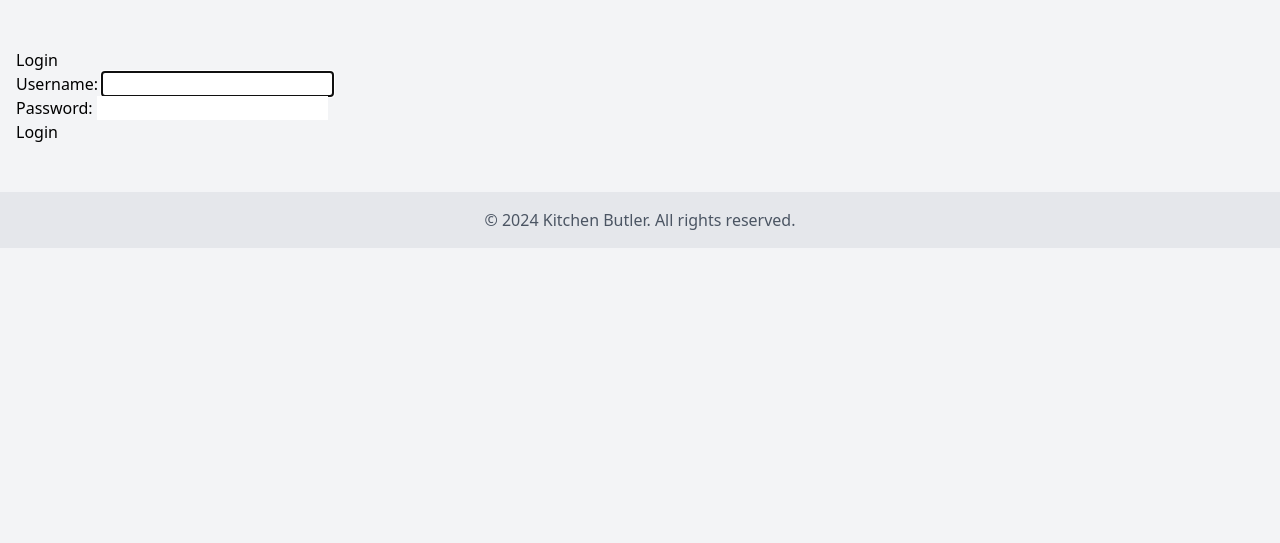
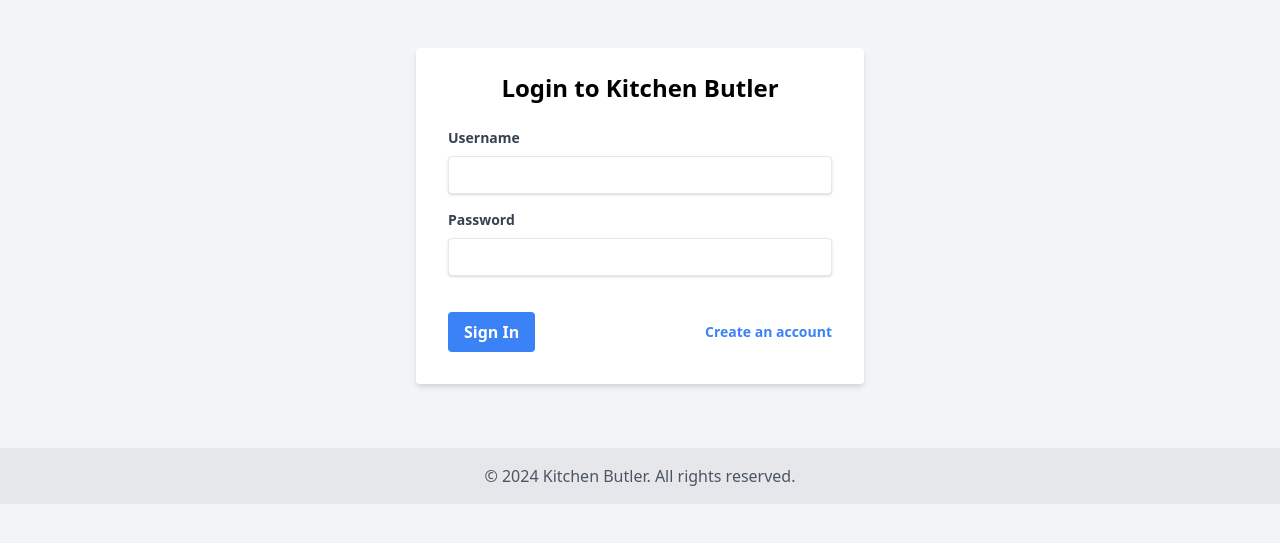
Before and after one commit to TopRoupi/kitchen-butler, a Django app: page /accounts/login/ in a window 1280 px wide. Shown: the part 64-607 px from the top of the page. Run offline with Django 5.2, Linux system fonts and the light colour scheme.

Commit message:
Updated login and register pages to match the rest of the application

```diff
--- a/kitchen_butler/accounts/templates/accounts/login.html
+++ b/kitchen_butler/accounts/templates/accounts/login.html
@@ -1,10 +1,32 @@
-{% extends 'pages/base.html' %}
+{% extends "pages/base.html" %}
+
+{% block title %}Kitchen Butler - Login{% endblock %}
 
 {% block content %}
-<h2>Login</h2>
-<form method="post">
-    {% csrf_token %}
-    {{ form.as_p }}
-    <button type="submit">Login</button>
-</form>
+<div class="max-w-md mx-auto bg-white shadow-md rounded px-8 pt-6 pb-8 mb-4">
+    <h2 class="text-2xl font-bold mb-6 text-center">Login to Kitchen Butler</h2>
+    <form method="post">
+        {% csrf_token %}
+        <div class="mb-4">
+            <label class="block text-gray-700 text-sm font-bold mb-2" for="username">
+                Username
+            </label>
+            <input class="shadow appearance-none border rounded w-full py-2 px-3 text-gray-700 leading-tight focus:outline-none focus:shadow-outline" id="username" type="text" name="username" required>
+        </div>
+        <div class="mb-6">
+            <label class="block text-gray-700 text-sm font-bold mb-2" for="password">
+                Password
+            </label>
+            <input class="shadow appearance-none border rounded w-full py-2 px-3 text-gray-700 mb-3 leading-tight focus:outline-none focus:shadow-outline" id="password" type="password" name="password" required>
+        </div>
+        <div class="flex items-center justify-between">
+            <button class="bg-blue-500 hover:bg-blue-700 text-white font-bold py-2 px-4 rounded focus:outline-none focus:shadow-outline" type="submit">
+                Sign In
+            </button>
+            <a class="inline-block align-baseline font-bold text-sm text-blue-500 hover:text-blue-800" href="{% url 'register' %}">
+                Create an account
+            </a>
+        </div>
+    </form>
+</div>
 {% endblock %}
```
Also changed, not shown: kitchen_butler/accounts/templates/accounts/register.html (+41 -7 lines).
